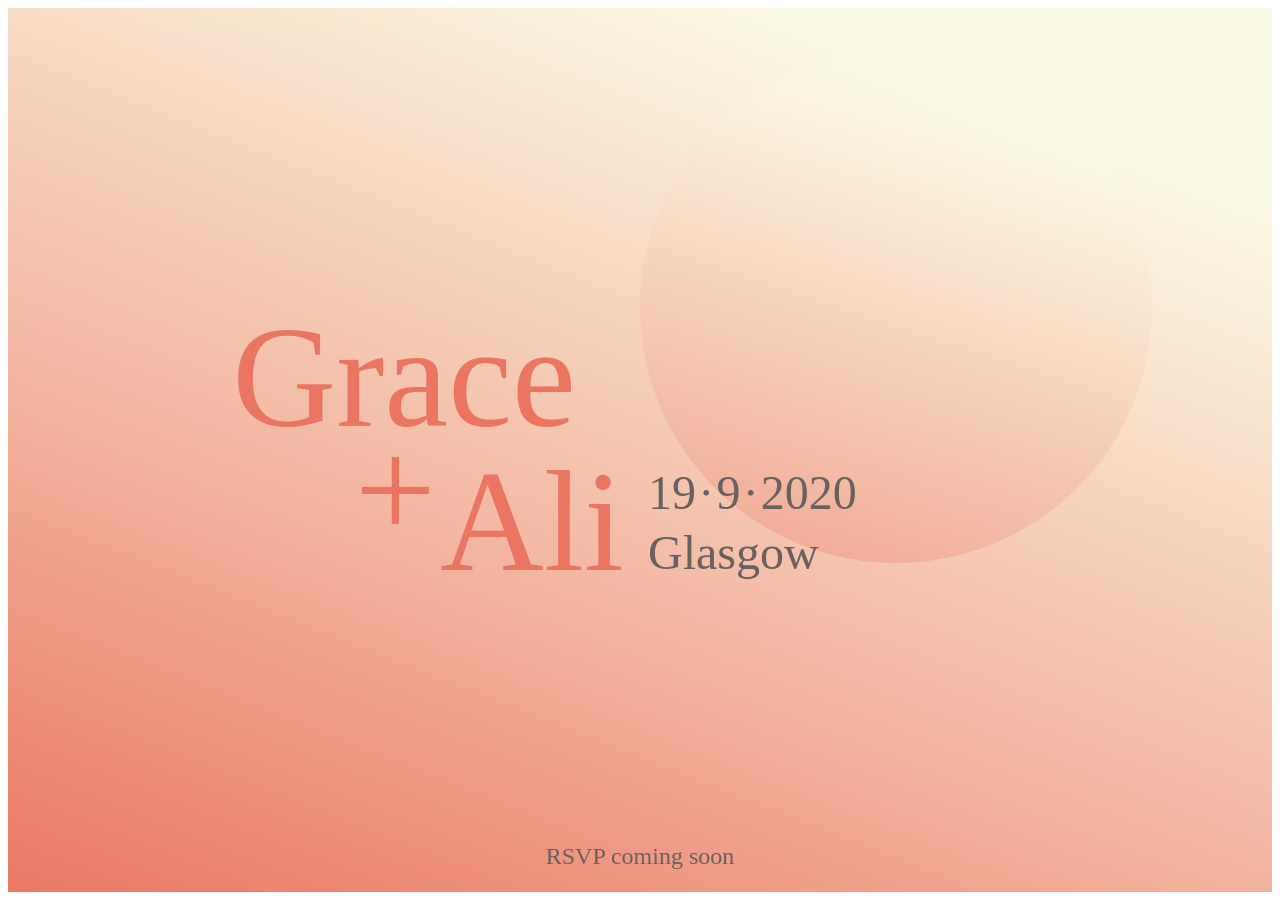
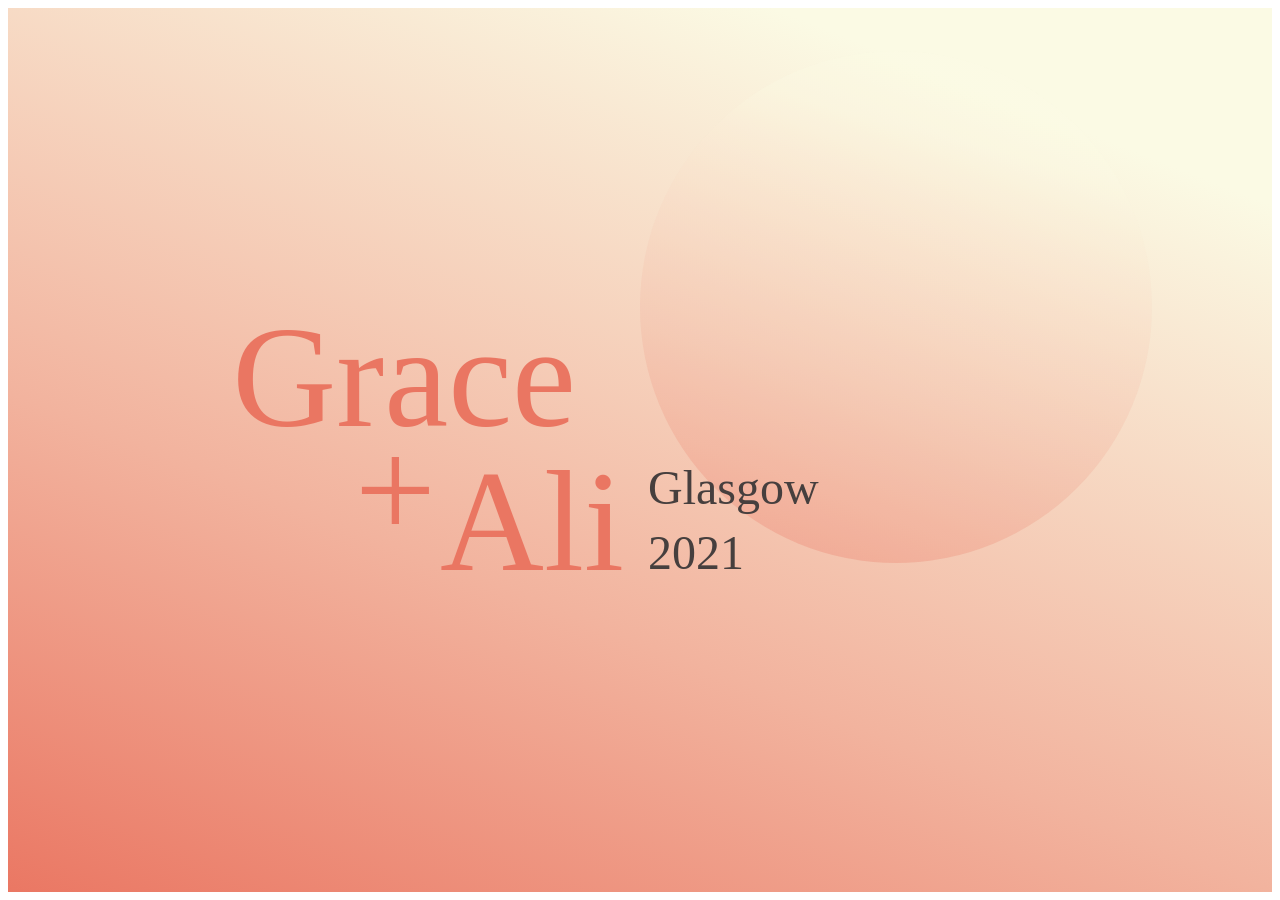
Before and after one commit to hellomrtaylor/wedding, a Jekyll site: the page built from index.html, in a window 1280 px wide. Built offline with Jekyll 4.4.1, drawn with Linux system fonts in a browser that asks for light colours; some web fonts are replaced.

Commit message:
Updating to postpone event

```diff
--- a/_includes/head.html
+++ b/_includes/head.html
@@ -5,7 +5,7 @@
   <meta name="description" content="">
   <meta name="viewport" content="width=device-width">
 
-  <link href="https://fonts.googleapis.com/css?family=Lusitana&display=swap" rel="stylesheet">
+  <link href="https://fonts.googleapis.com/css2?family=Lusitana&family=Source+Sans+Pro&display=swap" rel="stylesheet">
   <link rel="stylesheet" href="{{ site.baseurl }}/css/main.css">
 
 </head>
--- /dev/null
+++ b/_sass/form.scss
@@ -0,0 +1,50 @@
+.form_required-indicator {
+  color: #EA7662;
+}
+
+.form_input,
+.form_label,
+.form_button  {
+  display:block;
+  width: 100%;
+  font-size: 4.4vw;
+  @media all and (min-width: 550px) {
+    font-size: 18px;
+  }
+}
+
+.form_label {
+  margin-bottom: 4px;
+}
+
+.form_input {
+  padding: 12px;
+  border: none;
+  border-radius: 2px;
+  background-color: rgba(255,255,255,0.7);
+  border: 3px solid rgba(255,255,255,0.5);
+}
+
+.form_input:focus {
+  outline: none;
+  background-color: #FFF;
+  border: 3px solid #EA7662;
+}
+
+.form_button {
+  padding: 16px;
+  border: none;
+  background-color: #EA7662;
+  border-radius: 8px;
+  color: #fff;
+  border: 3px solid rgba(255,255,255,0.5);
+}
+
+.form_button:focus {
+  outline: none;
+  border: 3px solid #fff;
+}
+
+.form_group {
+  margin-bottom: 24px;
+}
--- /dev/null
+++ b/_sass/layout.scss
@@ -0,0 +1,77 @@
+* {
+  box-sizing: border-box;
+}
+
+body {
+  background: linear-gradient(201.54deg, #FBFAE4 14.82%, #F2B39E 63.62%, #EA7662 100%);
+}
+
+.sun {
+  background: linear-gradient(194.55deg, #FBFAE4 21.59%, #F2B39E 61.69%, #EA7662 91.58%);
+  border-radius: 110vw;
+  height: 110vw;
+  left: 14vw;
+  opacity: 0.3;
+  position: fixed;
+  top: 35vw;
+  width: 110vw;
+  z-index: -1;
+
+  @media all and (min-width: 800px) {
+    border-radius: 40vw;
+    height: 40vw;
+    left: 50vw;
+    top: 4vw;
+    width: 40vw;
+  }
+}
+
+.wrapper {
+  align-items: center;
+  border: 4px solid #fff;
+  display: grid;
+  grid-column-gap: 16px;
+  grid-template-columns: 1.5fr 1fr;
+  min-height: 100vh;
+  padding: 24px 24px;
+  row-gap: 16px;
+  grid-auto-rows: min-content;
+  align-content: center;
+
+  @media all and (min-width: 1024px) {
+    grid-template-columns: 1fr 1fr;
+    border: 8px solid #fff;
+  }
+}
+
+.monogram,
+.meta {
+  align-self: end;
+}
+
+.postpone, .save_the_date_form {
+  grid-column-start: 1;
+  grid-column-end: 4;
+  align-self: start;
+  justify-self: center;
+  max-width: 410px;
+
+  @media all and (min-width: 550px) {
+    grid-column-end: 2;
+  }
+}
+
+.postpone {
+  @media all and (min-width: 550px) {
+    justify-self: end;
+  }
+}
+
+.save_the_date_form {
+  width: 100%;
+  @media all and (min-width: 550px) {
+    grid-column-start: 2;
+    grid-column-end: 3;
+    justify-self: start;
+  }
+}
--- a/_sass/main.scss
+++ b/_sass/typography.scss
@@ -1,61 +1,26 @@
-* {
-  box-sizing: border-box;
+body {
+  font-family: 'Lusitana', serif;
+  color: #463F3E;
 }
 
-body {
-  background: linear-gradient(201.54deg, #FBFAE4 14.82%, #F2B39E 63.62%, #EA7662 100%);
-  color: #686160;
-  font-family: 'Lusitana', serif;
+input, label, button {
+  font-family: 'Source Sans Pro', sans-serif;
 }
 
-.sun {
-  background: linear-gradient(194.55deg, #FBFAE4 21.59%, #F2B39E 61.69%, #EA7662 91.58%);
-  border-radius: 110vw;
-  height: 110vw;
-  left: 14vw;
-  opacity: 0.3;
-  position: fixed;
-  top: 35vw;
-  width: 110vw;
-  z-index: -1;
+p {
+  font-size: 6vw;
+  margin-top: 0.5vw;
+  margin-bottom: 0;
+  line-height: 100%;
 
   @media all and (min-width: 800px) {
-    border-radius: 40vw;
-    height: 40vw;
-    left: 50vw;
-    top: 4vw;
-    width: 40vw;
+    font-size: 48px;
+    margin-top: 4px;
   }
+
 }
 
-
-
-
-
-.wrapper {
-  align-items: center;
-  border:4px solid #fff;
-  display: flex;
-  display: grid;
-  grid-column-gap: 16px;
-  grid-template-columns: 1.5fr 1fr;
-  height: 100vh;
-  padding: 0 24px;
-
-  @media all and (min-width: 1024px) {
-    grid-template-columns: 1fr 1fr;
-    border: 8px solid #fff;
-  }
-}
-
-.meta {
-  margin-top: 16vw;
-  @media all and (min-width: 800px) {
-    margin-top: 142px;
-  }
-}
-
-h1 {
+.monogram_text {
   font-size: 17.5vw;
   font-weight: 400;
   line-height: 100%;
@@ -96,18 +61,21 @@
   }
 }
 
+.meta_text {
+  margin-bottom: 2vw;
+  @media all and (min-width: 800px) {
+    margin-bottom: 17px;
+  }
+}
 
-p {
-  font-size: 6vw;
-  margin-top: 0.5vw;
-  margin-bottom: 0;
-  line-height: 100%;
-
-  @media all and (min-width: 800px) {
-    font-size: 48px;
-    margin-top: 4px;
+.postpone_text {
+  font-size: 5vw;
+  line-height: 125%;
+  margin-bottom: 6vw;
+  @media all and (min-width: 550px) {
+    font-size: 24px;
+    margin-bottom: 32px;
   }
-
 }
 
 .dot {
--- a/css/main.scss
+++ b/css/main.scss
@@ -1,5 +1,7 @@
 ---
 ---
 
-@import "boilerplate";
-@import "main";
+@import 'boilerplate';
+@import 'layout';
+@import 'typography';
+@import 'form';
--- a/index.html
+++ b/index.html
@@ -3,13 +3,14 @@
 ---
 
 <div class="wrapper">
-  <div class="">
-    <h1><span class="monogram_grace">Grace</span><span class="monogram_line"><span class="monogram_plus">+</span> <span class="monogram_ali">Ali</span></span></h1>
+  <div>
+    <h1 class="monogram_text"><span class="monogram_grace">Grace</span><span class="monogram_line"><span class="monogram_plus">+</span> <span class="monogram_ali">Ali</span></span></h1>
   </div>
+
   <div class="meta">
-    <p>19<span class="dot">•</span>9<span class="dot">•</span>2020</p>
-    <p>Glasgow</p>
+    <p class="meta_text">Glasgow</p>
+    <p class="meta_text">2021</p>
   </div>
+
   <div class="sun"></div>
 </div>
-<p class="rsvp">RSVP coming soon</p>
--- /dev/null
+++ b/robots.txt
@@ -0,0 +1 @@
+User-agent: * Disallow: /
```
Also changed, not shown: _includes/save_the_date_form.html (added, +30 -0 lines), guests/index.html (added, +25 -0 lines).
